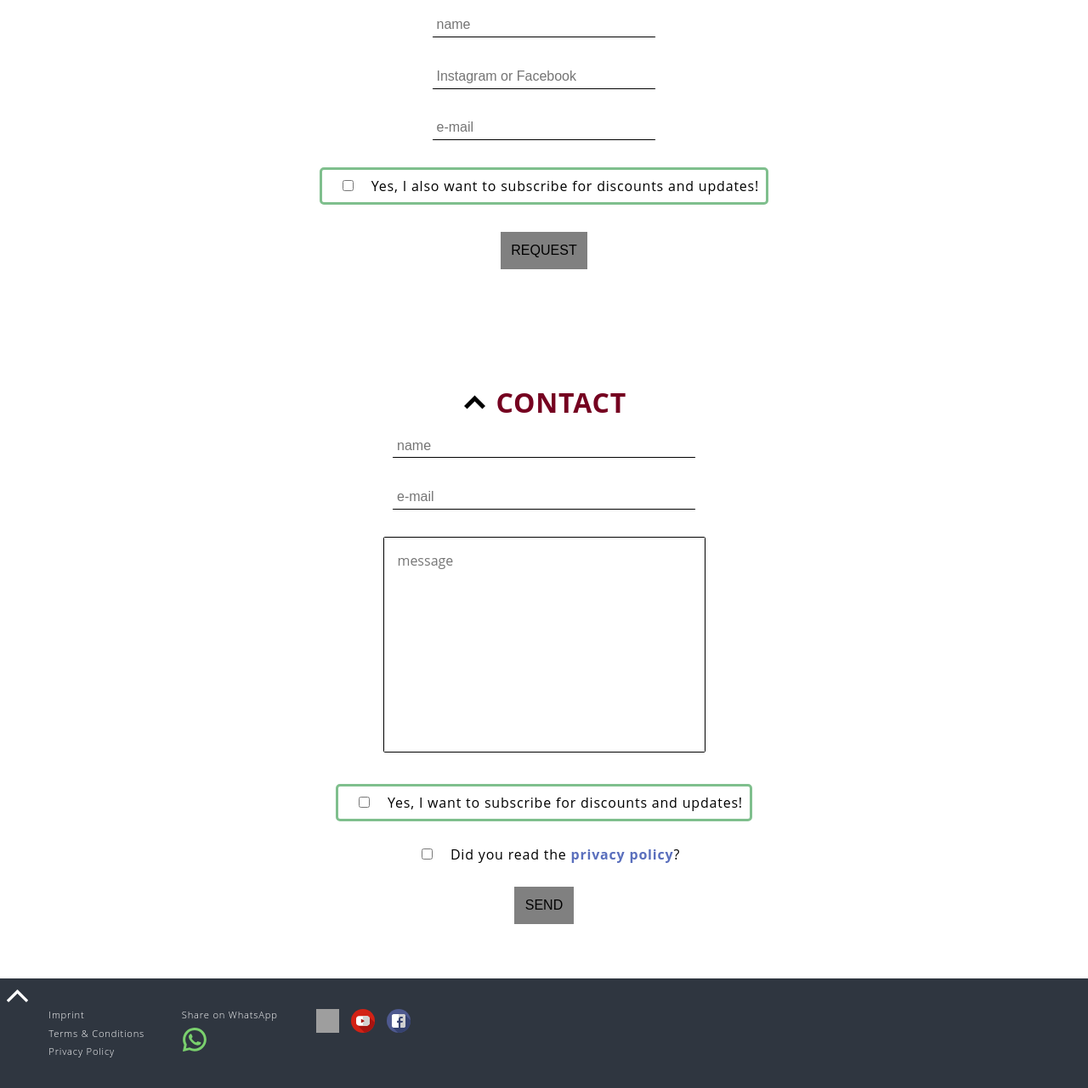
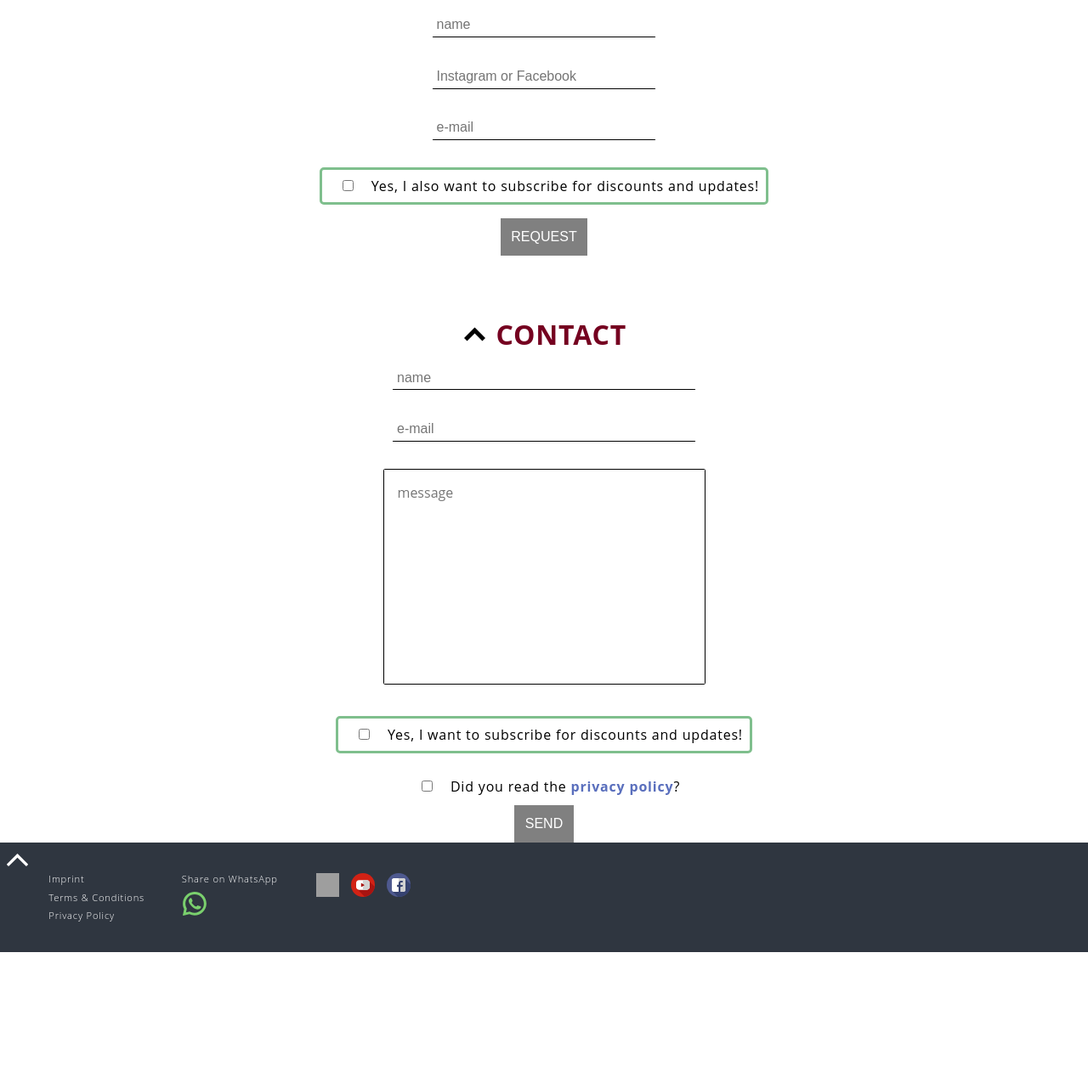
Before and after one commit to alperkuertuel/krispytunes, a PHP site: page / in a window 1280 px wide. Shown: the part 4438-5719 px from the top of the page at 85% size. After the commit the page ends 5559 px from the top, so only its background shows below. Run offline with PHP 8.4, Linux system fonts and the light colour scheme; some libraries are stand-ins or nearby versions; grey boxes are pictures that could not be loaded.

Commit message:
overall refactor send and request button

```diff
--- a/modules/contact/contactfields-de.php
+++ b/modules/contact/contactfields-de.php
@@ -23,7 +23,7 @@
             </div>
             <div class="space">
                 <input type="hidden" name="recaptcha_response2" id="recaptchaResponse2">
-                <input class="button" id="submit_contact" type="submit" value="SENDEN">
+                <button id="submit_contact" type="submit">SENDEN</button>
             </div>
         </form>
         <script>
--- a/modules/contact/contactfields.php
+++ b/modules/contact/contactfields.php
@@ -24,7 +24,7 @@
             </div>
             <div class="space">
                 <input type="hidden" name="recaptcha_response2" id="recaptchaResponse2">
-                <input class="button" id="submit_contact" type="submit" value="SEND">
+                <button id="submit_contact" type="submit">SEND</button>
             </div>
         </form>
         <script>
--- a/modules/freebeats/request-de.php
+++ b/modules/freebeats/request-de.php
@@ -17,16 +17,15 @@
         <div>
             <label for="emailid"></label>
             <input type="email" name="absenderemail" id="emailid" placeholder="E-Mail" autocomplete="off" maxlength="40" size="25" required>
-
         </div>
 
         <div class="news">
             <input type="checkbox" value="THIS CONTACT SUBSCRIBED" name="subscriber_box" id="subscriber" class="subscribe_box"><label for="subscriber">Ja, ich will auch &uuml;ber Updates informiert werden!</label>
         </div>
 
-        <div class="space">
+        <div>
             <input type="hidden" name="recaptcha_response" id="recaptchaResponse">
-            <input class="button" type="submit" id="submit_req" value="ANFRAGEN">
+            <button type="submit" id="submit_req">ANFRAGEN</button>
         </div>
     </form>
 
--- a/modules/freebeats/request.php
+++ b/modules/freebeats/request.php
@@ -17,9 +17,9 @@
             <input type="checkbox" value="THIS CONTACT SUBSCRIBED" name="subscriber_box" id="subscriber" class="subscribe_box">
             <label for="subscriber">Yes, I also want to subscribe for discounts and updates!</label>
         </div>
-        <div class="space">
+        <div>
             <input type="hidden" name="recaptcha_response" id="recaptchaResponse">
-            <input class="button" type="submit" name="submit_req" id="submit_req" value="REQUEST">
+            <button type="submit" name="submit_req" id="submit_req">REQUEST</button>
         </div>
     </form>
     <script>
--- a/stylesheet_v12.css
+++ b/stylesheet_v12.css
@@ -84,6 +84,22 @@ article p {
 
 img {
   border: 0;
+}
+
+/* -- used for send and request -- */
+button {
+  background-color: var(--gray);
+  color: var(--white);
+  padding: 0.8rem;
+  font-size: 1rem;
+  border: none;
+  text-decoration: none;
+  width: fit-content;
+}
+
+button:hover {
+  background-color: var(--secondary-color);
+  transition: 0.5s ease 0.2s;
 }
 
 hr {
@@ -717,33 +733,6 @@ input {
   padding: 0.5rem;
 }
 
-.button {
-  text-decoration: none;
-  border: 0;
-  background-color: var(--gray);
-  width: auto;
-  color: var(--black);
-  padding: 0.8em;
-}
-
-.button:hover {
-  background-color: var(--secondary-color);
-  color: var(--white);
-  transition: 0.5s ease 0.2s;
-  font-weight: lighter;
-}
-
-.space {
-  font-size: 1em;
-  margin-bottom: 3em;
-}
-
-.space,
-#value_freebeat,
-#value_contact {
-  font-size: 1em;
-}
-
 footer {
   background-color: var(--secondary-color);
   vertical-align: center;
```
